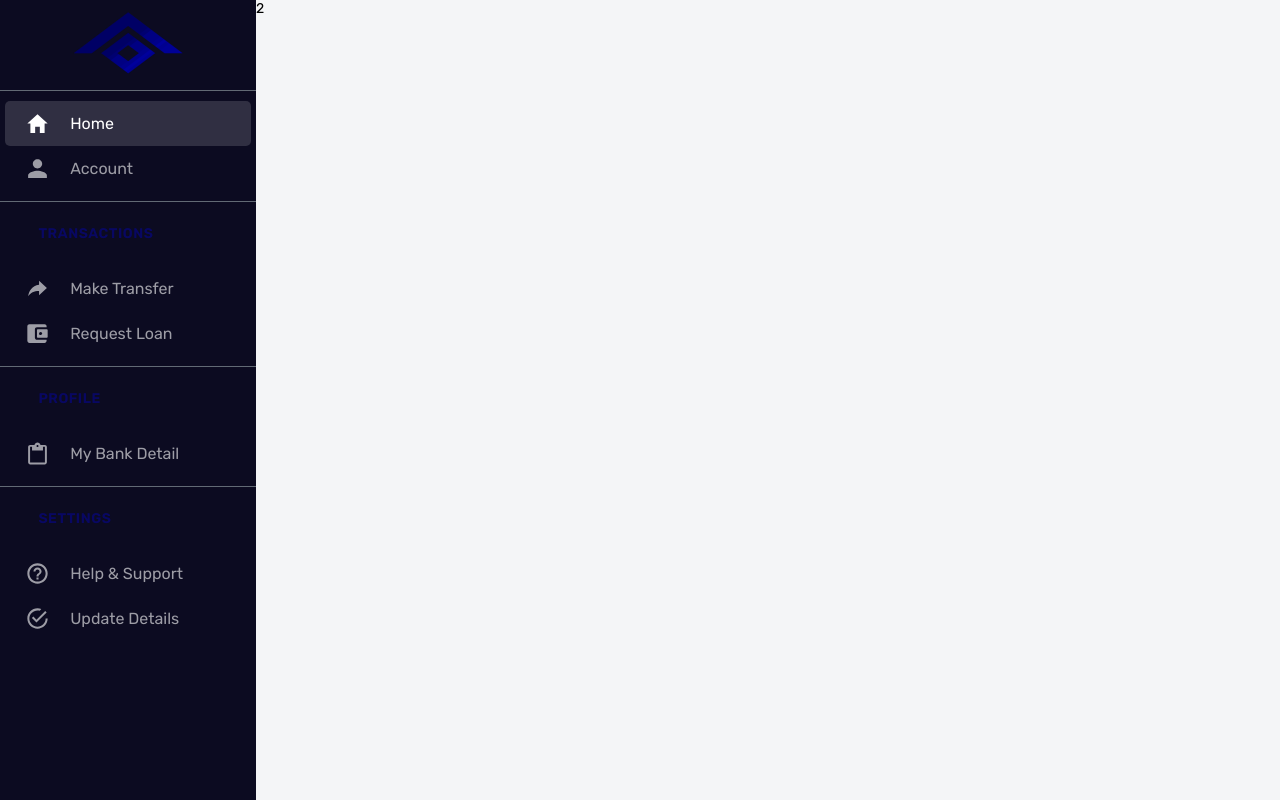
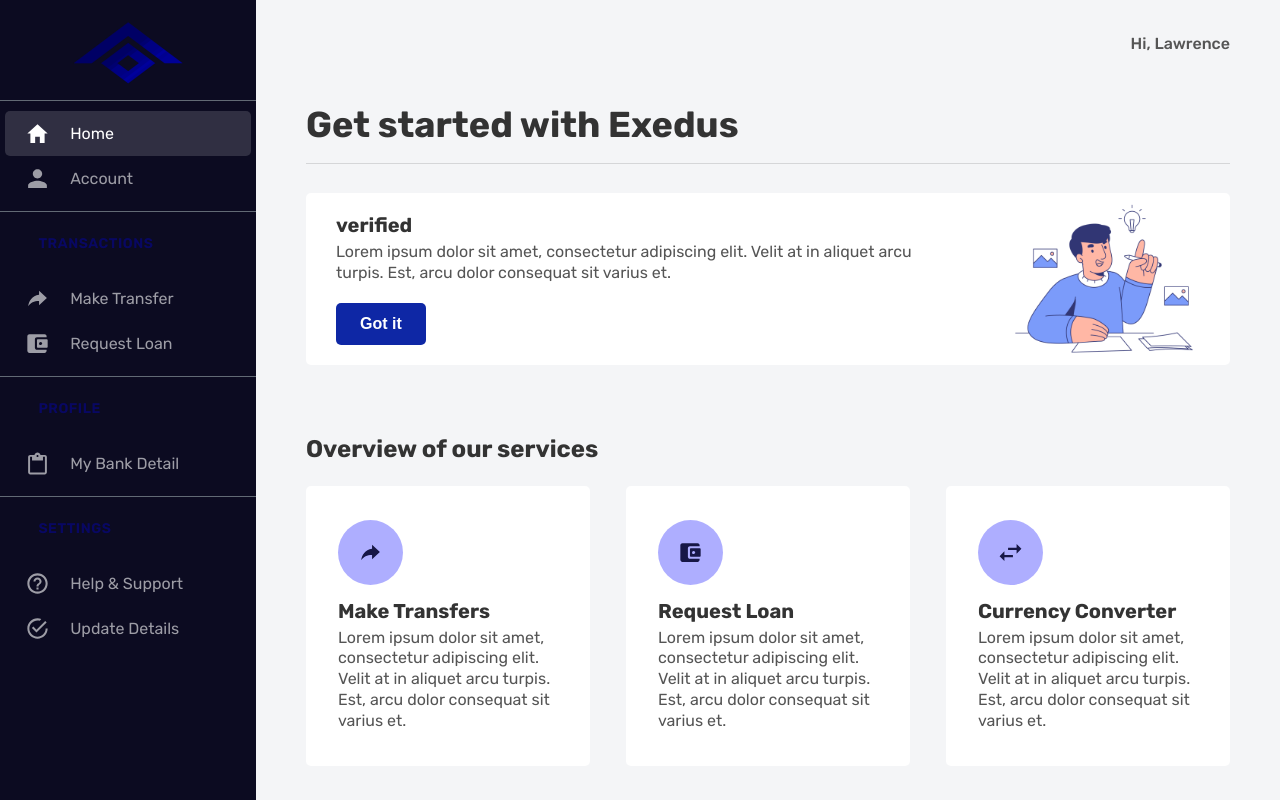
Before and after one commit to lawrenceokim/Exedus, a plain HTML site: page Dashboard.html in a window 1280 px wide. Drawn offline with nearby package versions, Linux system fonts and the light colour scheme.

Commit message:
home dashboard complete

```diff
--- a/CSS/Dashboard.css
+++ b/CSS/Dashboard.css
@@ -1,5 +1,3 @@
-@import "/CSS/Exedus.css";
-
 * {
   padding: 0rem;
   margin: 0rem;
@@ -29,7 +27,7 @@ body {
 
 /************ NAVIGATION  */
 .navigation {
-  position: sticky;
+  /* position: sticky; */
   display: flex;
   flex-direction: column;
   justify-content: flex-start;
@@ -45,6 +43,7 @@ body {
   align-items: center;
   justify-content: center;
   border-bottom: 0.01rem solid #b8c9c980;
+  margin-top: 1rem;
 }
 .img-div img {
   max-width: 12rem;
@@ -92,7 +91,7 @@ body {
   width: 100%;
   margin-left: 30%;
   font-size: 1.4rem;
-  color: #0000ff98;
+  color: var(--primaryheadingcolor);
   font-style: var(--spacegrotesk);
   font-weight: 600;
   line-height: 2.4rem;
@@ -103,5 +102,89 @@ body {
 }
 
 /************ DISPLAYS  */
-/* .displays {
-} */
+.displays {
+  background: #f4f5f7;
+  display: flex;
+  flex-direction: column;
+}
+.top-section {
+  margin-top: 3.4rem;
+  border-bottom: 0.1rem solid rgba(90, 92, 92, 0.2);
+}
+.user-name {
+  text-align: right;
+}
+.top-section .template-description {
+  font-size: 1.6rem;
+  font-weight: 500;
+}
+.top-section .how-description {
+  margin-bottom: 1.7rem;
+  margin-top: 4.8rem;
+}
+
+/************** BOTTOM SECTION  ********************/
+.bottom-section {
+  transition-duration: 500ms;
+  display: flex;
+  flex-direction: column;
+  margin-bottom: 5rem;
+}
+.verified {
+  margin-top: 2.9rem;
+  display: flex;
+  width: 100%;
+}
+.verified-left {
+  width: 70%;
+}
+.verified-left .template-heading {
+  margin-bottom: 1rem;
+}
+.verified-left button {
+  margin-top: 1.9rem;
+}
+.verified-right {
+  width: 30%;
+  display: flex;
+  align-items: center;
+  max-width: 19rem;
+  max-height: 13rem;
+  margin-left: auto;
+}
+.service-overview {
+  margin-top: 7rem;
+  display: flex;
+  flex-direction: column;
+}
+.service-overview .template-heading {
+  margin-bottom: 2.3rem;
+}
+.service-cards {
+  display: flex;
+  gap: 3.6rem;
+  align-items: center;
+  justify-content: space-between;
+}
+.service-card {
+  padding: 3.4rem 3.2rem;
+  text-align: left;
+}
+.template ion-icon {
+  text-decoration: none;
+  transition-duration: 600ms;
+  color: var(--primarycolordarker);
+  background: #0000ff51;
+  padding: 2rem;
+  font-size: 4rem;
+  border-radius: 50%;
+  margin-bottom: 1rem;
+}
+.template .template-heading {
+  font-size: 2rem;
+  margin-bottom: 0.5rem;
+}
+.template .template-description {
+  font-size: 1.6rem;
+  font-weight: 400;
+}
--- a/CSS/Exedus.css
+++ b/CSS/Exedus.css
@@ -1,12 +1,16 @@
 :root {
   --primarycolor: #0e27a5;
+  --primaryheadingcolor: #0000ff98;
   --background: #0c0b21;
   --primarycolordarker: #171746;
   --textheadingbig: #ffffff;
+  --textparagraphsmall: #ffffff;
   --spacegrotesk: "Space Grotesk", sans-serif;
   --secondarycolor: #f95868;
   --textheadingdark: #333333;
   --textparagraph: #555555;
+  --cardtemplate: #ffffff;
+  --cardborderradius: 0.5rem;
 }
 
 * {
@@ -197,31 +201,15 @@ header {
 .card {
   display: flex;
   flex-direction: column;
-  background-color: #fff;
   box-shadow: 0rem 0rem 3.2rem rgb(0 0 0 / 6%);
   text-align: left;
   max-width: 35.4rem;
   height: 40rem;
-  /* background: linear-gradient(to bottom, #ffffff, #39393829); */
+  background: linear-gradient(to bottom, #ffffff, #39393829);
   padding: 2rem;
   border-radius: 1rem;
   transition-duration: 1s;
   overflow-x: hidden;
-}
-.card:hover {
-  transform: translateY(-1.2rem);
-}
-.card-1:hover {
-  /* background: linear-gradient(to bottom, #ffffff, #f187879f); */
-  box-shadow: 0 0rem 0.5rem rgb(255, 4, 4);
-}
-.card-2:hover {
-  /* background: linear-gradient(to bottom, #ffffff, #e8f1879f); */
-  box-shadow: 0 0rem 0.5rem rgb(255, 251, 0);
-}
-.card-3:hover {
-  /* background: linear-gradient(to bottom, #ffffff, #87f18c9f); */
-  box-shadow: 0 0rem 0.5rem rgb(1, 255, 5);
 }
 .icon-wrapper {
   display: flex;
@@ -237,16 +225,7 @@ header {
   height: auto;
 }
 .card-heading {
-  font-size: 2.4rem;
-  font-weight: 700;
   margin-bottom: 1.7rem;
-  color: var(--textheadingdark);
-}
-.card-description {
-  font-size: 2rem;
-  font-weight: 400;
-  line-height: 1.5;
-  color: var(--textparagraph);
 }
 .cta-btn.card-btn {
   margin-right: 0rem;
--- a/CSS/reusable.css
+++ b/CSS/reusable.css
@@ -1,5 +1,3 @@
-@import "/CSS/Exedus.css";
-
 .container {
   width: 100%;
   padding-left: 1rem;
@@ -18,6 +16,17 @@
 .margin-left {
   margin-left: 6rem;
 }
+.template-heading {
+  font-size: 2.4rem;
+  font-weight: 700;
+  color: var(--textheadingdark);
+}
+.template-description {
+  font-size: 2rem;
+  font-weight: 400;
+  line-height: 1.3;
+  color: var(--textparagraph);
+}
 .cta-btn,
 .cta-btn2 {
   border: none;
@@ -25,8 +34,8 @@
   font-weight: 700;
   padding: 1.2rem 2.4rem;
   background: var(--primarycolor);
-  color: #fff;
-  border-radius: 0.5rem;
+  color: var(--textparagraphsmall);
+  border-radius: var(--cardborderradius);
   transition-duration: 500ms;
   cursor: pointer;
 }
@@ -50,3 +59,12 @@
   align-items: center;
   justify-content: center;
 }
+.paddingLR {
+  margin-left: 5rem;
+  margin-right: 5rem;
+}
+.template {
+  background: var(--cardtemplate);
+  border-radius: var(--cardborderradius);
+  padding: 2rem 3rem;
+}
--- a/Dashboard.html
+++ b/Dashboard.html
@@ -58,7 +58,54 @@
     </div>
   </nav>
 
-  <main class="displays">2</main>
+  <main class="displays">
+    <section class="top-section paddingLR">
+      <p class="user-name template-description">Hi, Lawrence</p>
+      <h1 class="how-description">Get started with Exedus</h1>
+    </section>
+    <section class="bottom-section paddingLR">
+      <div class="verified template">
+        <div class="verified-left">
+          <p class="template-heading">verified</p>
+          <p class="template-description">Lorem ipsum dolor sit amet, consectetur adipiscing elit. Velit at in aliquet
+            arcu
+            turpis. Est, arcu dolor consequat sit
+            varius et.</p>
+          <button class="cta-btn">Got it</button>
+        </div>
+        <div class="verified-right">
+          <img src="/images/633d6ed29270cc0b68da838b_drawkit-tb-last.png" class="card-img" alt="">
+        </div>
+      </div>
+
+      <div class="service-overview">
+        <p class="template-heading">Overview of our services</p>
+        <div class="service-cards">
+          <div class="template service-card"><ion-icon name="share-alt" class="social-link"></ion-icon>
+            <p class="template-heading">Make Transfers</p>
+            <p class="template-description">Lorem ipsum dolor sit amet, consectetur adipiscing elit. Velit at in aliquet
+              arcu
+              turpis. Est, arcu dolor consequat sit
+              varius et.</p>
+          </div>
+          <div class="template service-card"><ion-icon name="wallet" class="social-link"></ion-icon>
+            <p class="template-heading">Request Loan</p>
+            <p class="template-description">Lorem ipsum dolor sit amet, consectetur adipiscing elit. Velit at in aliquet
+              arcu
+              turpis. Est, arcu dolor consequat sit
+              varius et.</p>
+          </div>
+          <div class="template service-card"><ion-icon name="swap" class="social-link"></ion-icon>
+            <p class="template-heading">Currency Converter</p>
+            <p class="template-description">Lorem ipsum dolor sit amet, consectetur adipiscing elit. Velit at in aliquet
+              arcu
+              turpis. Est, arcu dolor consequat sit
+              varius et.</p>
+          </div>
+        </div>
+      </div>
+    </section>
+  </main>
 
   <script src="https://unpkg.com/ionicons@4.5.10-0/dist/ionicons.js"></script>
   <script src="/JS/Exedus.js"></script>
```
Also changed, not shown: Exedus.html (+9 -6 lines).
